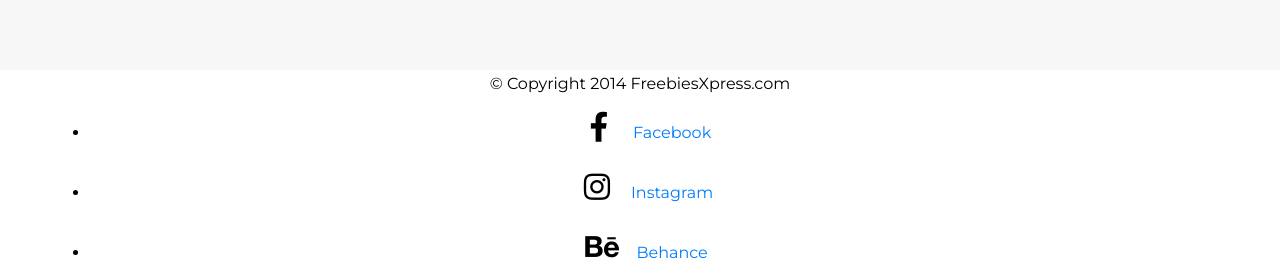
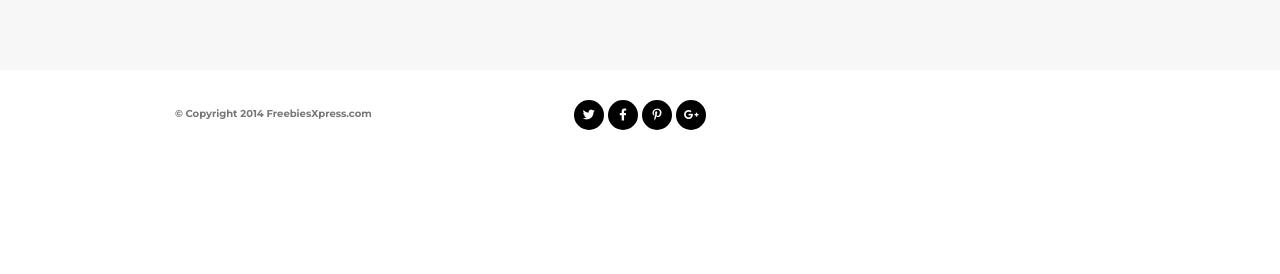
Before and after one commit to pkuranowska/modul_3_zadanie, a website: page index.html in a window 1280 px wide. Shown: the part 2146-2420 px from the top of the page. After the commit the page ends 2306 px from the top, so only its background shows below. Drawn offline with nearby package versions, Linux system fonts and the light colour scheme.

Commit message:
Add and style footer

```diff
--- a/index.html
+++ b/index.html
@@ -113,33 +113,41 @@
             </section>
             <footer class="page-footer">
                 <div class="container">
+                    <div class="col-4">
                         <p>© Copyright 2014 FreebiesXpress.com</p>
+                    </div>
+                    <div class="col-4">
                         <ul>
+                            <li>
+                                <a href="#">
+                                    <div class="icon">
+                                        <i class="fab fa-twitter"></i>
+                                    </div>
+                                </a>
+                            </li>
                             <li>
                                 <a href="#">
                                     <div class="icon">
                                         <i class="fab fa-facebook-f"></i>
                                     </div>
-                                    <span class="social-text">Facebook</span>
                                 </a>
                             </li>
                             <li>
                                 <a href="#">
                                     <div class="icon">
-                                    <i class="fab fa-instagram"></i>
+                                        <i class="fab fa-pinterest-p"></i>
                                     </div>
-                                    <span class="social-text">Instagram</span>
                                 </a>
                             </li>
                             <li>
                                 <a href="#">
                                     <div class="icon">
-                                    <i class="fab fa-behance"></i>
+                                        <i class="fab fa-google-plus-g"></i>
                                     </div>
-                                <span class="social-text">Behance</span>
                                 </a>
                             </li>
                         </ul>
+                    </div>
                 </div>
             </footer>
 
--- a/sass/style.scss
+++ b/sass/style.scss
@@ -211,16 +211,34 @@ h2 {
 
 /* Footer */
 
+.page-footer {
+    margin: 30px 0;
+}
+
+.page-footer .col-4 p {
+    font-size: 10px;
+    color: $color4;
+    font-family: $font-text;
+    margin: 5px;
+    font-weight: bold;
+}
+
 .page-footer ul {
     text-align: center;
     margin: 0;
     padding: 0;
 }
 
+.page-footer ul li {
+    list-style-type: none;
+    display: inline-flex;
+    justify-content: flex-end;
+}
+
 .page-footer .icon {
-    width: 60px;
-    height: 60px;
-    background: $color1;
+    width: 30px;
+    height: 30px;
+    background: $color2;
     border-radius: 50%;
     display: inline-flex;
     align-items: center;
@@ -228,6 +246,11 @@ h2 {
 }
 
 .page-footer .icon i {
-    font-size: 30px;
-    color: $color2;
+    font-size: 12px;
+    color: $color1;
 }
+
+.page-footer .container {
+    display: flex;
+    justify-content: flex-start;
+}
```
Also changed, not shown: css/style.css, 1 other file. Lines whose indentation alone changed are shown as unchanged.
